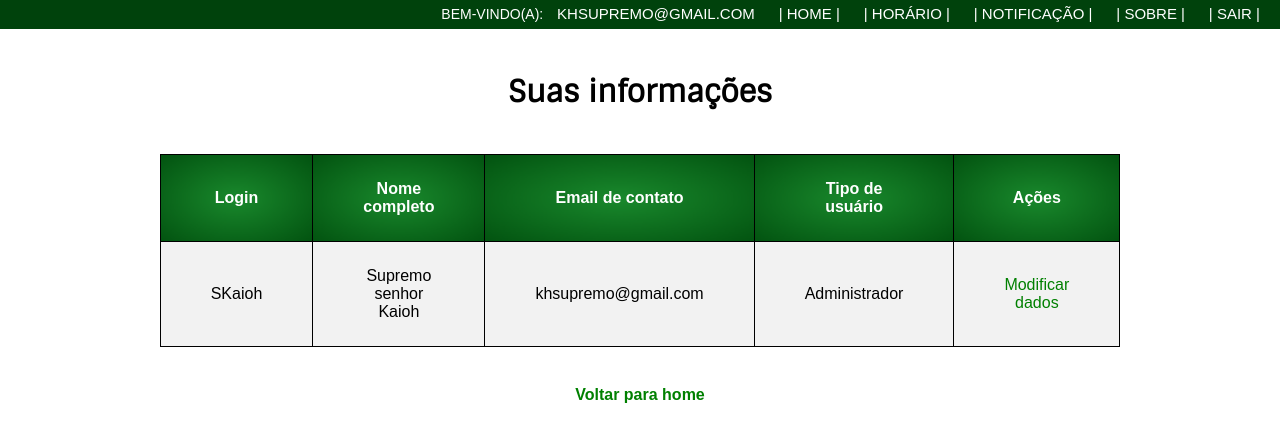
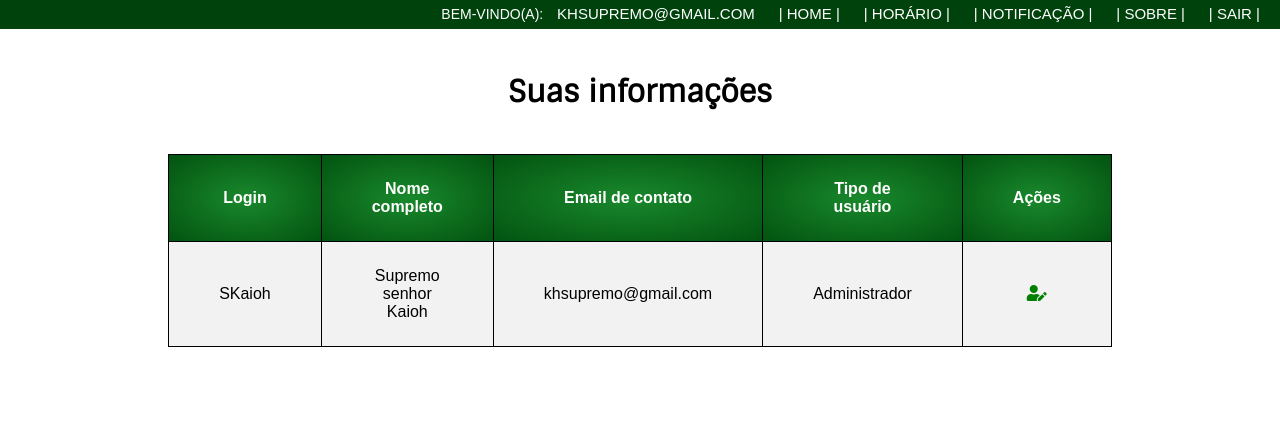
Before and after one commit to luuishenriique/Heal-Lab, a PHP site: page /my_data.php in a window 1280 px wide. Shown: the part 160-602 px from the top of the page. Run offline with PHP 8.4, Linux system fonts and the light colour scheme; a user stored in the database is signed in; data comes from the database, SQL or seed files in the repository; tables that the repository leaves empty hold one stand-in row (values such as "Sample post"); data that the repository does not hold is empty; a stand-in replaces the project's code that opens the database connection; some libraries are stand-ins or nearby versions.

Commit message:
alterando arquivo e inserindo ícone em ações

```diff
--- a/projetos/proIFPE/my_data.php
+++ b/projetos/proIFPE/my_data.php
@@ -18,12 +18,6 @@ if ($_SESSION['type_id'] == 1) {
 
 	$linhas = $stmt->fetchAll(PDO::FETCH_ASSOC);
 	// var_dump($linhas);
-
-	if (count($linhas) <= 0) {
-		redirect('my_data.php');
-		echo 'Achei nada!';
-		exit();
-	}
 }
 
 if ($_SESSION['type_id'] == 2) {
@@ -37,12 +31,6 @@ if ($_SESSION['type_id'] == 2) {
 
 	$linhas = $stmt->fetchAll(PDO::FETCH_ASSOC);
 	// var_dump($linhas);
-
-	if (count($linhas) <= 0) {
-		redirect('my_data.php');
-		echo 'Achei nada!';
-		exit();
-	}
 }
 
 if ($_SESSION['type_id'] == 3) {
@@ -56,12 +44,6 @@ if ($_SESSION['type_id'] == 3) {
 
 	$linhas = $stmt->fetchAll(PDO::FETCH_ASSOC);
 	// var_dump($linhas);
-
-	if (count($linhas) <= 0) {
-		redirect('my_data.php');
-		echo 'Achei nada!';
-		exit();
-	}
 }
 ?>
 <title>proIFPE::Seus dados</title>
@@ -102,7 +84,7 @@ if ($_SESSION['type_id'] == 3) {
 				<td><?= 'Administrador' ?></td>
 				<td>
 					<nav>
-						<a href="alt_data.php">Modificar dados</a>
+						<a href="alt_data.php"><i class="fas fa-user-edit"></i></a>
 					</nav>
 				</td>
 			</tr>
@@ -117,7 +99,7 @@ if ($_SESSION['type_id'] == 3) {
 				<td><?= 'Professor' ?></td>
 				<td>
 					<nav>
-						<a href="alt_data.php">Modificar dados</a>
+						<a href="alt_data.php"><i class="fas fa-user-edit"></i></a>
 					</nav>
 				</td>
 			</tr>
@@ -132,7 +114,7 @@ if ($_SESSION['type_id'] == 3) {
 				<td><?= 'Aluno' ?></td>
 				<td>
 					<nav>
-					<a href="alt_data.php">Modificar dados</a>
+					<a href="alt_data.php"><i class="fas fa-user-edit"></i></a>
 					</nav>
 				</td>
 			</tr>
@@ -141,5 +123,5 @@ if ($_SESSION['type_id'] == 3) {
 	</tbody>
 </table>
 <br>
-<h4 style="text-align: center;"><a href="home.php">Voltar para home</a></h4>
+<!-- <h4 style="text-align: center;"><a href="home.php">Voltar para home</a></h4> -->
 <?php include 'footer.php'; ?>
```
Also changed, not shown: projetos/proIFPE/alt_data.php (+7 -7 lines).
